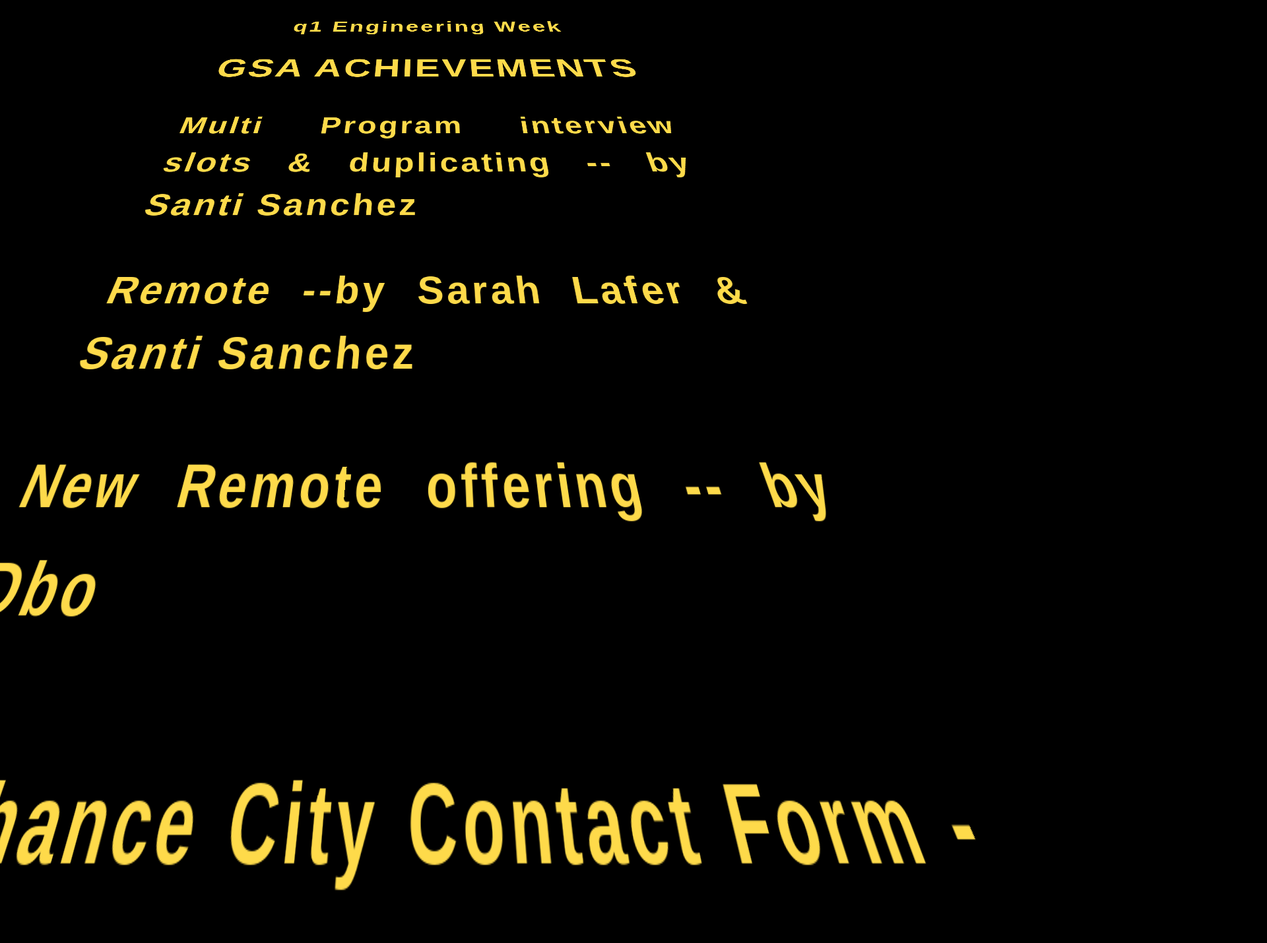
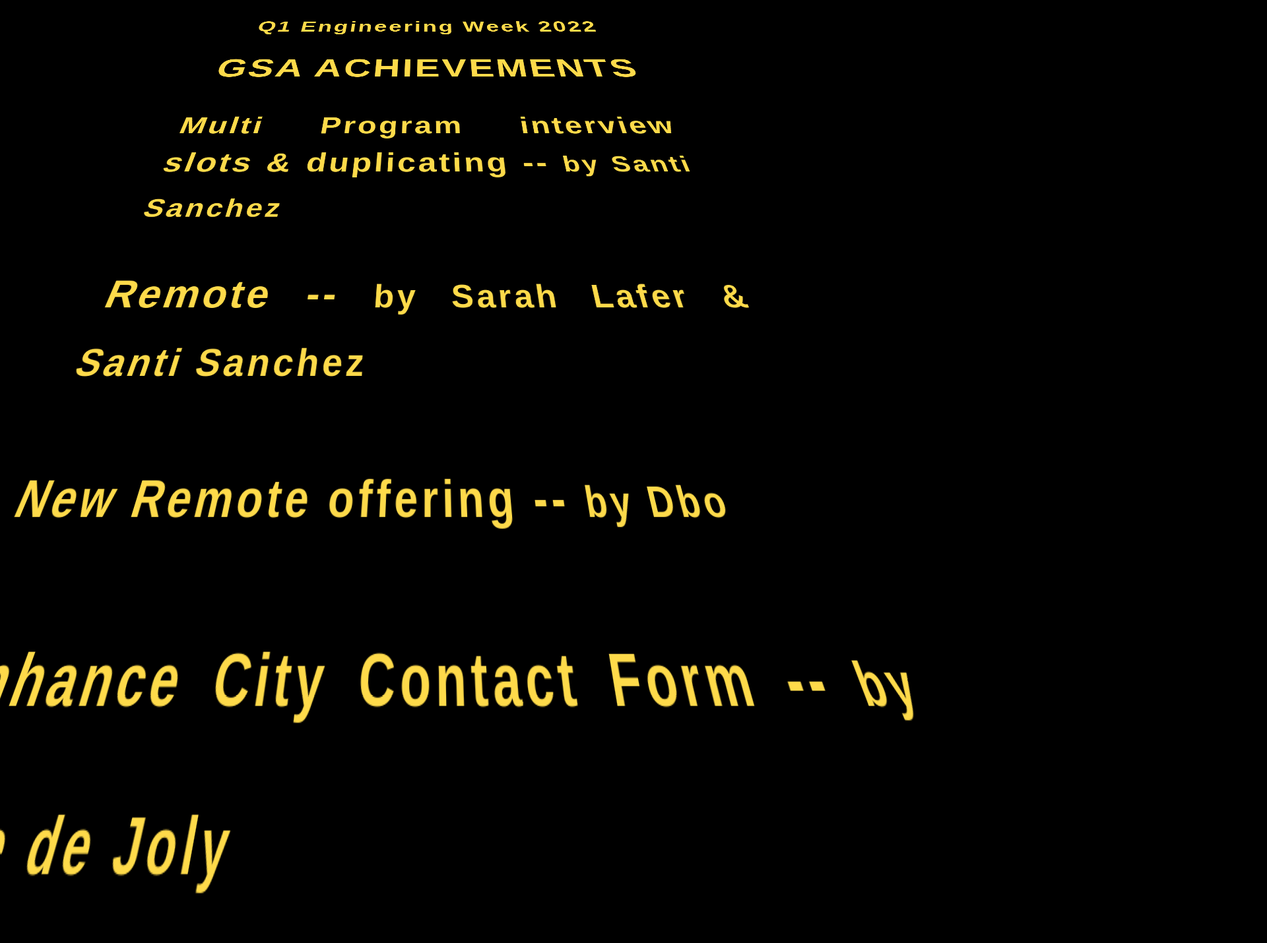
Before and after one commit to gkosmo/star_wars_gsa, a plain HTML site: page index.html in a window 1280 px wide. Shown: the part 488-1918 px from the top of the page at 66% size, 1920 px wide, since content can reach past the window. Drawn offline with Linux system fonts and the light colour scheme.

Commit message:
little changes on text

```diff
--- a/index.html
+++ b/index.html
@@ -13,17 +13,17 @@
   <section class="star-wars">
     <div class="crawl">
       <div class="title">
-        <p>q1 Engineering Week </p>
+        <p>Q1 Engineering Week 2022 </p>
         <h1>GSA Achievements</h1>
       </div>
 
-      <p>Multi Program interview slots & duplicating -- by Santi Sanchez </p>
+      <p>Multi Program interview slots & duplicating -- <small> by Santi Sanchez </small> </p>
 
-      <p>Remote --by Sarah Lafer & Santi Sanchez </p>
-      <p>New Remote offering -- by Dbo </p>
-      <p>Enhance City Contact Form -- by Anne de Joly </p>
-      <p>Regions (city groups ) -- by Anne de Joly & Gkosmo </p>
-      <p>Apply Owners -- by Anne de Joly & Gkosmo </p>
+      <p>Remote -- <small>by Sarah Lafer & Santi Sanchez </p>
+      <p>New Remote offering -- <small> by Dbo </small> </p>
+      <p>Enhance City Contact Form --<small> by Anne de Joly </small> </p>
+      <p>Regions (city groups ) --<small> by Anne de Joly & Gkosmo </small> </p>
+      <p>Apply Owners -- <small> by Anne de Joly & Gkosmo  </small></p>
     </div>
   </section>
 </body>
```
